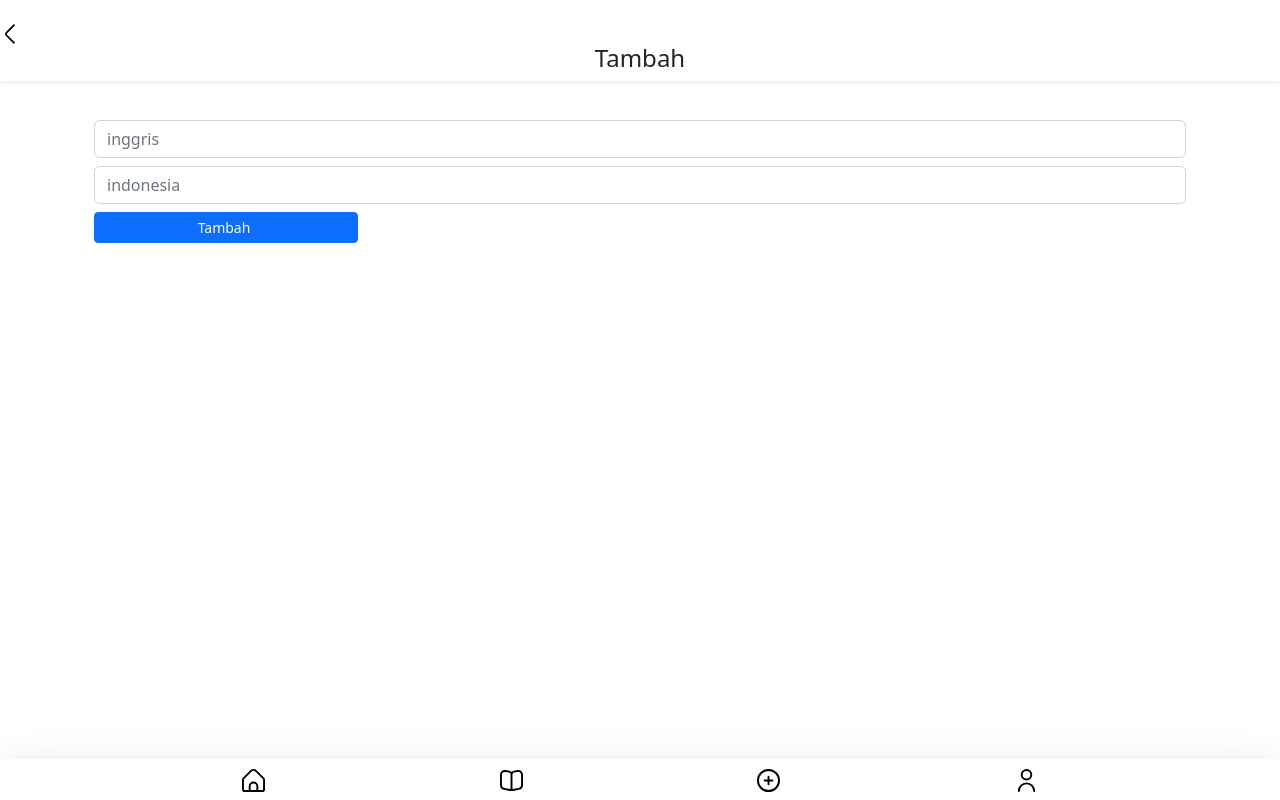
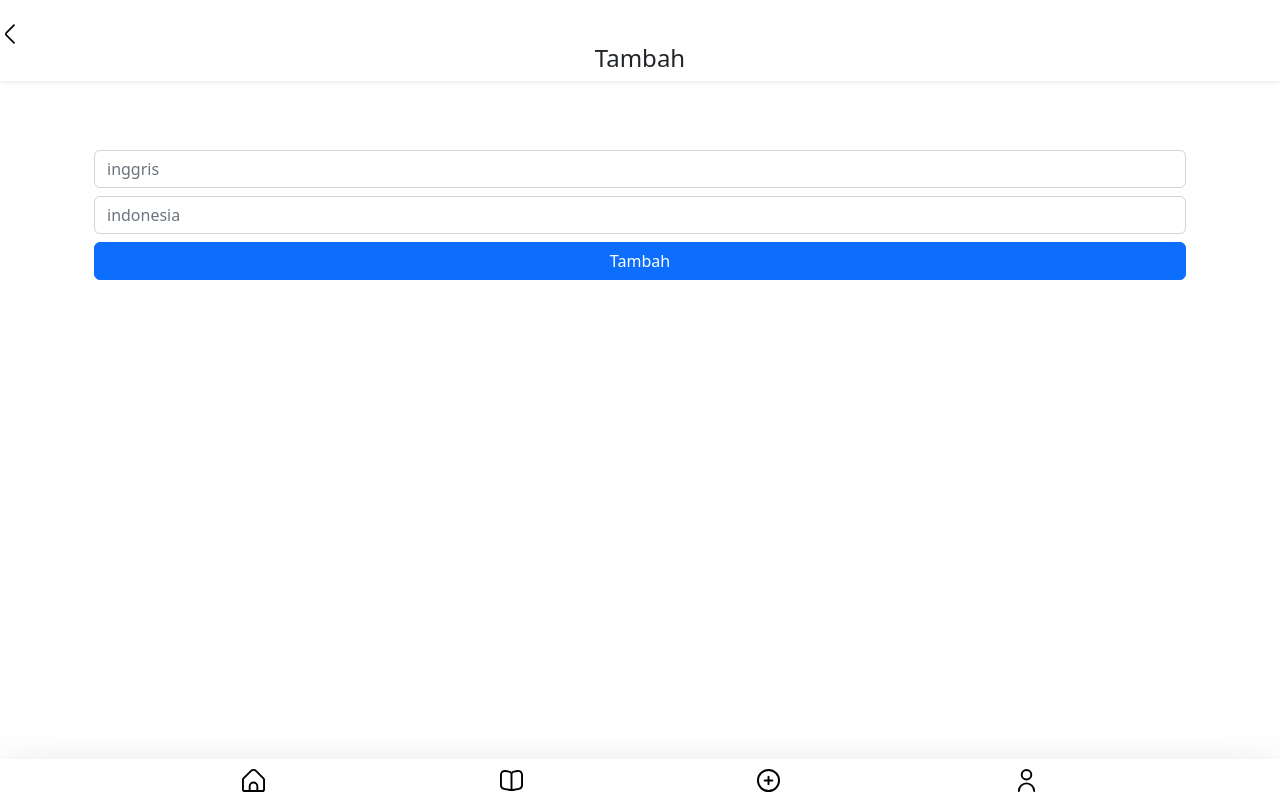
Before and after one commit to zabzuls/zabzuls.github.io, a plain HTML site: page tambah.html in a window 1280 px wide. Drawn offline with Linux system fonts and the light colour scheme.

Commit message:
Add files via upload

```diff
--- a/tambah.html
+++ b/tambah.html
@@ -11,12 +11,12 @@
     <div class="container-sm">
       <!-- batas -->
       <div class="bg-white shadow-sm fixed-top rounded-0 mb-2">
-        <a href="akun.html"
+        <a href="index.html"
           ><img class="mt-4" src="icon/arrow2.svg" width="20rem" alt="akun"
         /></a>
         <h4 class="text-center">Tambah</h4>
       </div>
-      <h1 class="mt-4">hello</h1>
+      <h1 style="margin-top: 150px"></h1>
       <!-- batas -->
       <div class="container-sm">
         <input
@@ -33,9 +33,9 @@
           placeholder="indonesia"
           aria-label="default input example"
         />
-        <button type="submit" class="btn btn-sm btn-primary">
-          &nbsp;&nbsp;&nbsp;&nbsp;&nbsp;&nbsp;&nbsp;&nbsp;&nbsp;&nbsp;&nbsp;&nbsp;&nbsp;&nbsp;&nbsp;&nbsp;&nbsp;&nbsp;&nbsp;&nbsp;&nbsp;&nbsp;&nbsp;&nbsp;&nbsp;&nbsp;Tambah&nbsp;&nbsp;&nbsp;&nbsp;&nbsp;&nbsp;&nbsp;&nbsp;&nbsp;&nbsp;&nbsp;&nbsp;&nbsp;&nbsp;&nbsp;&nbsp;&nbsp;&nbsp;&nbsp;&nbsp;&nbsp;&nbsp;&nbsp;&nbsp;&nbsp;&nbsp;&nbsp;
-        </button>
+        <div class="d-grid">
+          <button class="btn btn-primary" type="button">Tambah</button>
+        </div>
       </div>
     </div>
 
```
Also changed, not shown: index.html (+1 -2 lines).
